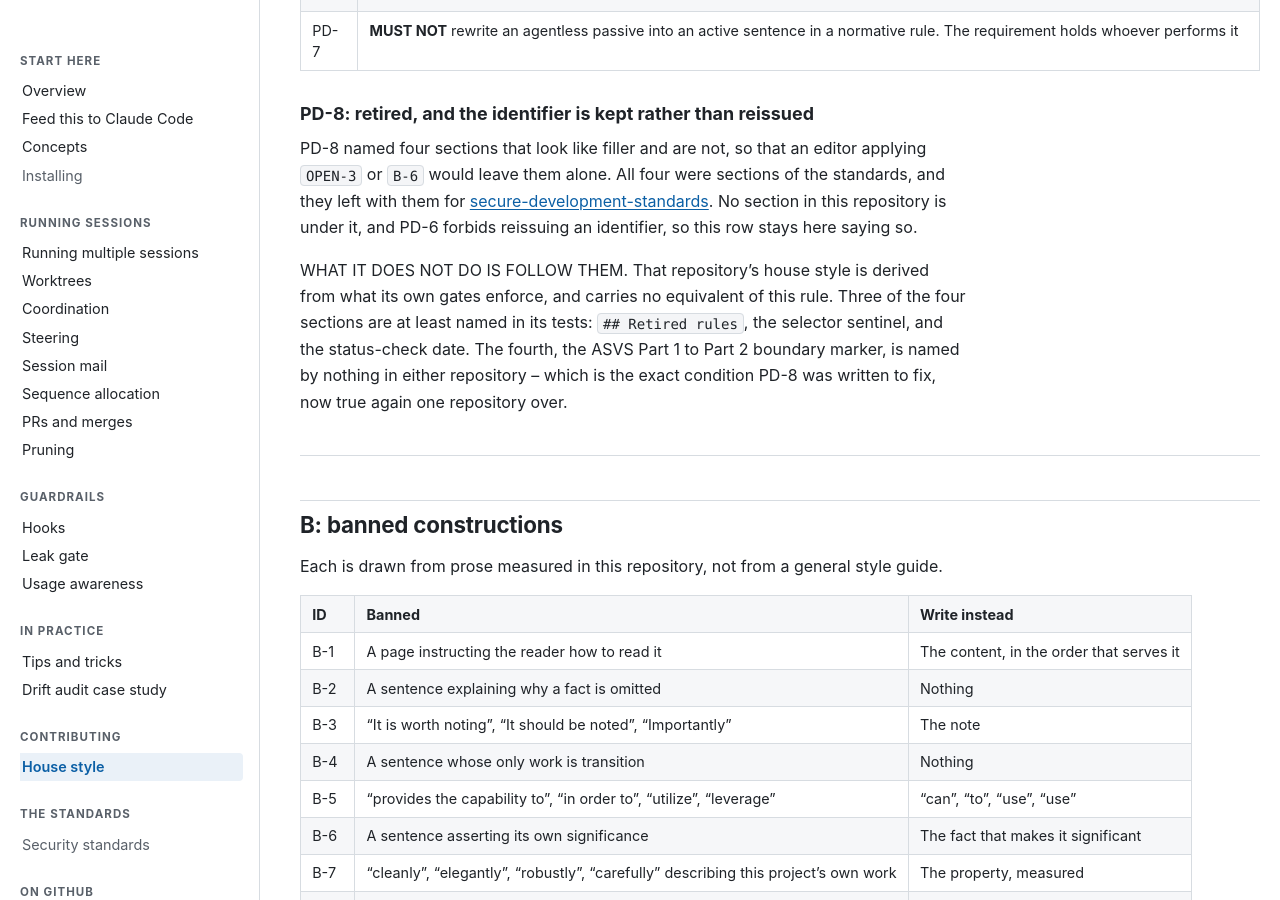
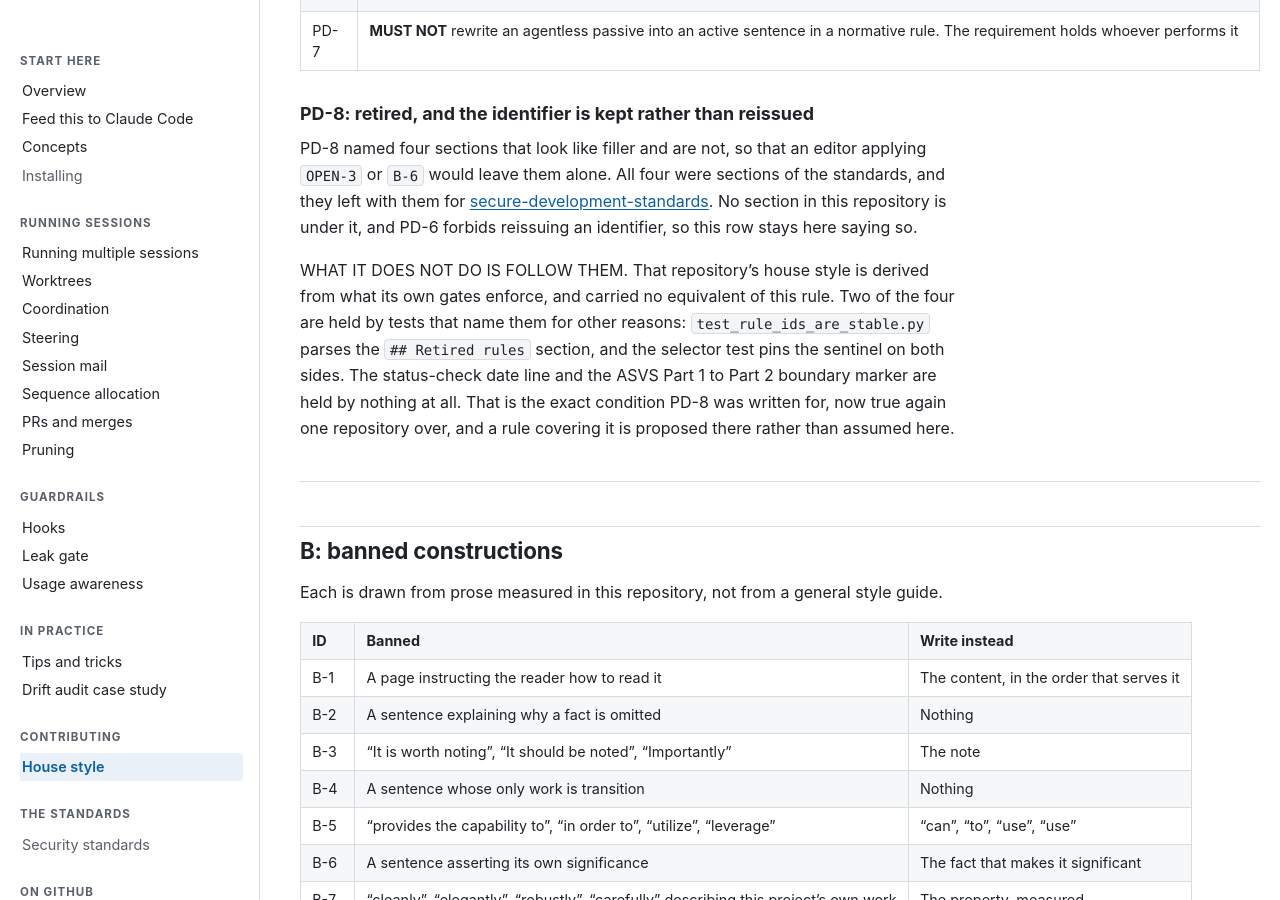
Before and after one commit to wshallwshall/claude-multisession, a Jekyll site: the page built from docs/HOUSE-STYLE.md, in a window 1280 px wide and 900 px high, scrolled down 4114 px. Built offline with Jekyll 4.4.1, drawn with Linux system fonts in a browser that asks for light colours; our own code applies the rules of GitHub Pages for plain Markdown files.

Commit message:
The tombstone said three of four sections were named in tests, and it is two (#28)
e840ad6 recorded which of PD-8's four sections survive with something holding them in the repository
they moved to. It said three were "at least named" in that repository's tests. Checked properly while
writing the rule for that sheet, it is two.

WHAT THE THIRD MATCH ACTUALLY WAS. The status-check date line appeared to be covered because
`2026-08-06` occurs in `test_word_copies_track_the_markdown.py`. Those occurrences are docstring
prose about the day three sessions concurrently rewrote a standard, not an assertion about the line
in STANDARDS-REFERENCE.md. Nothing there reads that line, and nothing anywhere else does either.

"AT LEAST NAMED IN ITS TESTS" WAS THE PHRASE THAT LET IT THROUGH, because a grep for a string in a
tests/ directory satisfies it while proving nothing about what would fail. The two that do hold are
now stated as what fails: `test_rule_ids_are_stable.py` parses the `## Retired rules` section, and
the selector test pins the sentinel on both sides of the split it depends on.

That leaves two sections held by nothing rather than one, which strengthens the case the row makes
rather than weakening it. A rule covering them is proposed in that repository, in
secure-development-standards#7, and this row says proposed rather than assuming it lands.

117 tests green. ASCII gate exit 0 over 94 files.

Co-authored-by: Claude Opus 5 <noreply@anthropic.com>

```diff
--- a/docs/HOUSE-STYLE.md
+++ b/docs/HOUSE-STYLE.md
@@ -104,10 +104,11 @@ No section in this repository is under it, and PD-6 forbids reissuing an identif
 stays here saying so.
 
 WHAT IT DOES NOT DO IS FOLLOW THEM. That repository's house style is derived from what its own gates
-enforce, and carries no equivalent of this rule. Three of the four sections are at least named in its
-tests: `## Retired rules`, the selector sentinel, and the status-check date. The fourth, the ASVS
-Part 1 to Part 2 boundary marker, is named by nothing in either repository -- which is the exact
-condition PD-8 was written to fix, now true again one repository over.
+enforce, and carried no equivalent of this rule. Two of the four are held by tests that name them for
+other reasons: `test_rule_ids_are_stable.py` parses the `## Retired rules` section, and the selector
+test pins the sentinel on both sides. The status-check date line and the ASVS Part 1 to Part 2
+boundary marker are held by nothing at all. That is the exact condition PD-8 was written for, now
+true again one repository over, and a rule covering it is proposed there rather than assumed here.
 
 ---
 
```
